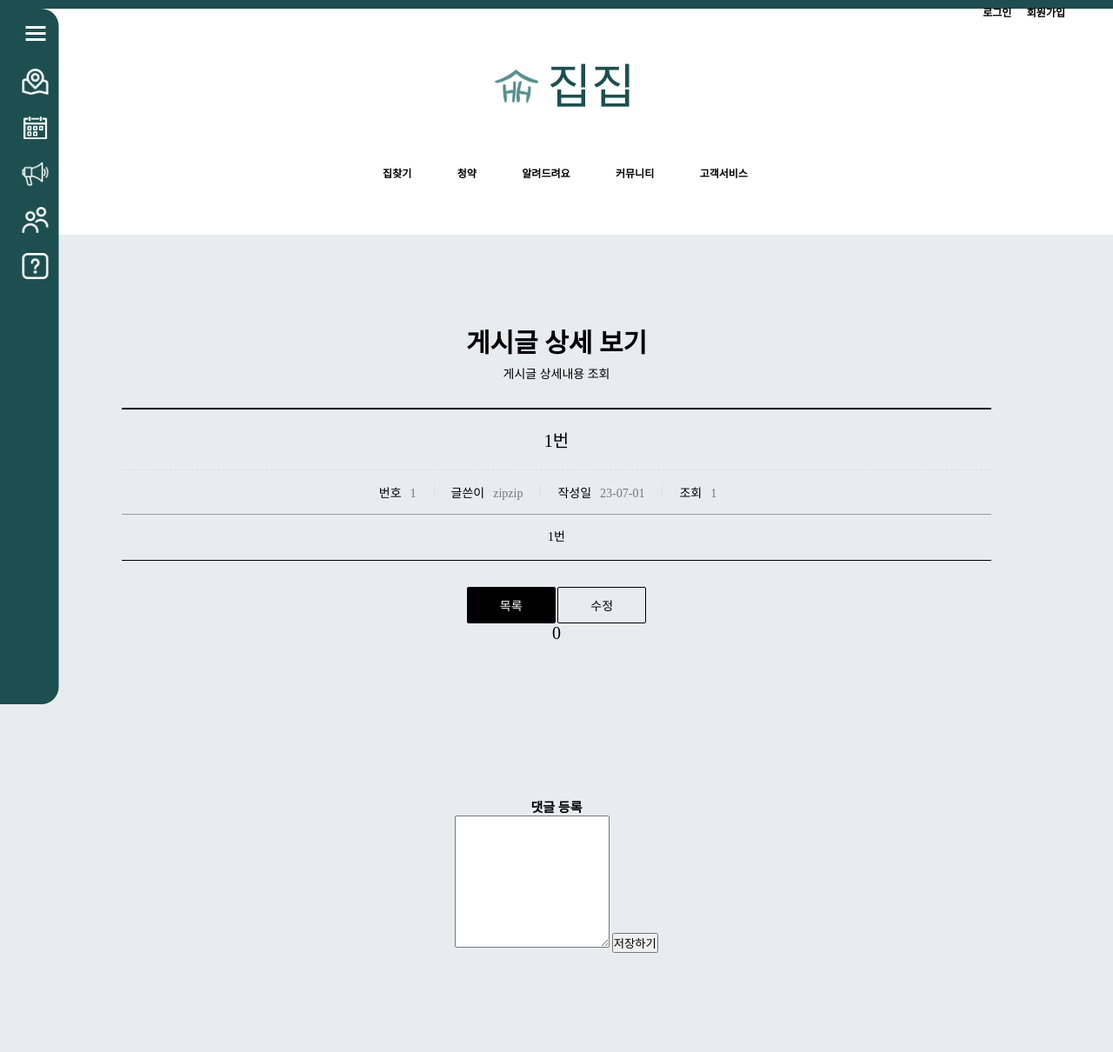
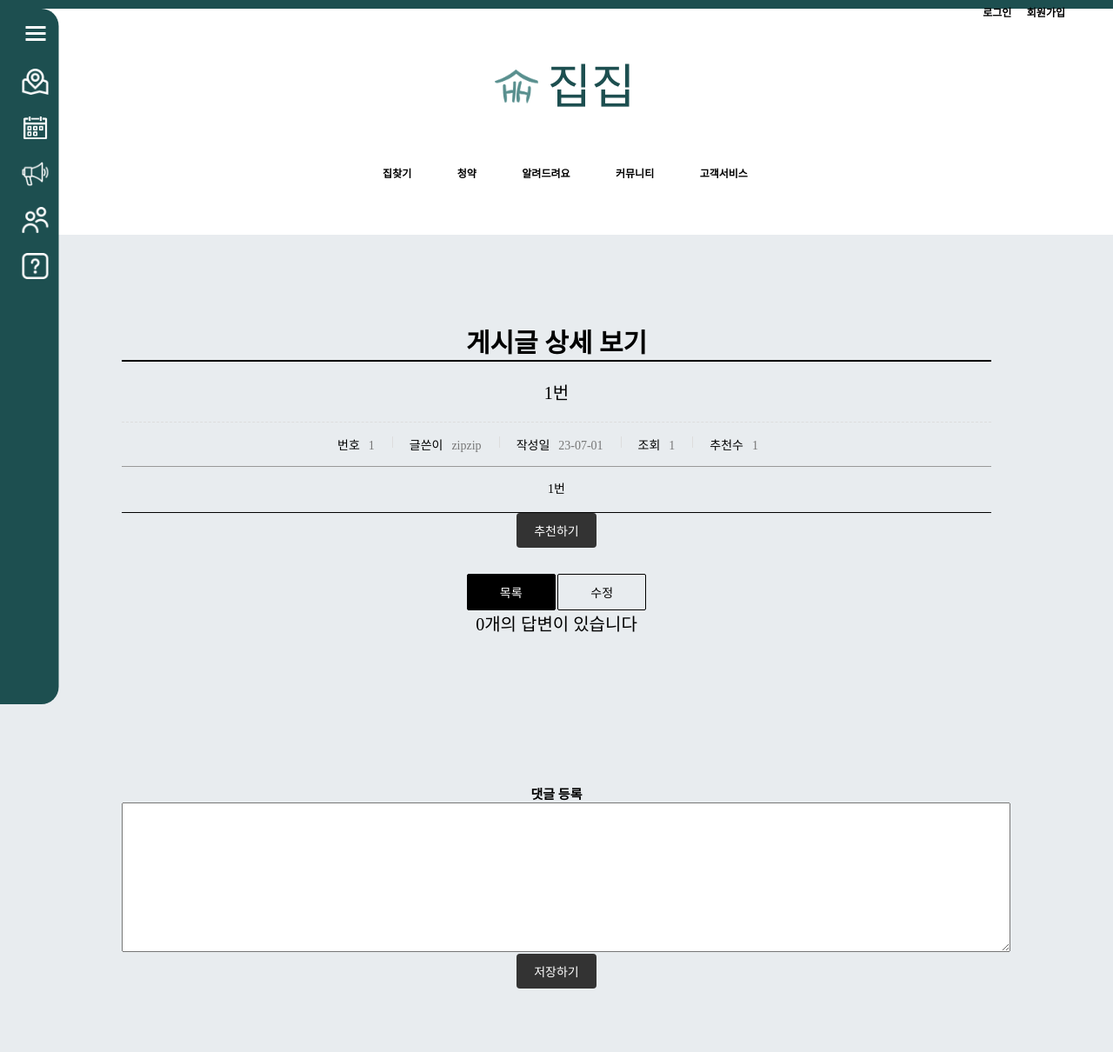
Before and after one commit to pshho/team3_django_project, a Django app: page /community/1/ in a window 1280 px wide. Shown: the whole page at 87% size. Run offline with Django 4.2, Linux system fonts and the light colour scheme; a user stored in the database is signed in; data comes from the database, SQL or seed files in the repository; both versions use the stored data as it was after the commit; some web fonts are replaced.

Commit message:
승우자유게시판완료댓글은좀더해야할듯

```diff
--- a/polls/community/views.py
+++ b/polls/community/views.py
@@ -1,6 +1,6 @@
 from django.contrib.auth.decorators import login_required
 from django.core.paginator import Paginator
-from django.http import request
+from django.http import request, JsonResponse
 from django.shortcuts import render, redirect,get_object_or_404
 from django.utils import timezone
 
@@ -29,6 +29,13 @@ def board_free_detail(request, free_board_id):
     free_board = get_object_or_404(Free_Board, id=free_board_id)
     free_board.b_hit += 1
     free_board.save()
+
+    # 게시글 추천 테스트
+    if request.method == 'POST':
+        # 게시글 추천처리
+        free_board.b_recommend += 1
+        free_board.save()
+        return redirect('community:detail', free_board_id=free_board_id)
 
     # AnswerForm과 연관된 데이터 필터링
     answers_list = Answer.objects.filter(board_id=free_board_id)
--- a/polls/static/css/board/board_css.css
+++ b/polls/static/css/board/board_css.css
@@ -16,9 +16,7 @@ a{text-decoration: none;color: initial;}
 /* ####  board_wrap : 게시판 가장 부모영역 가장외곽 영역 #### */
 
 /* .board_title : 게시판 제목영역 */
-.board_title{
-    margin-bottom: 30px;
-}
+
 
 .board_title strong{
     /* 짤막상식 em과 rem 차이는 */
@@ -42,6 +40,12 @@ html{
     margin-top: 5px;
     font-size: 1.4rem;
 }
+/* 조회수 추천수 */
+.board_title_takes{
+    text-align: right;
+    font-size: 15px;
+}
+
 /* #### .board_title : 게시판 제목영역 #### */
 
 /* board_list : 게시판 내용 */
@@ -88,7 +92,7 @@ html{
     width: 10%;
 }
 .board_list .title{
-    width: 60%;
+    width: 40%;
     text-align: left;
 }
 
@@ -104,14 +108,20 @@ html{
     width: 10%;
 }
 
+.board_list .recommend{
+    width: 10%;
+}
+
+
 /* #### board_list : 게시판 내용 #### */
 
 
 /* board_page : 게시글 버튼영역  */
 .board_page{
     margin-top: 30px;
-    text-align: center;
-
+    flex: 1;
+    display: flex;
+    justify-content: center;
     /* 부모가 font-size0이다 감오쥬? */
     /* 자식 요소 수평배치할려고 하는거쥬? */
     font-size: 0;
@@ -256,6 +266,49 @@ html{
     font-size: 1.4rem;
 }
 
+/* 댓글 기능 */
+.comment {
+    margin-bottom: 10px;
+    padding: 10px;
+    background-color: #f1f1f1;
+    border: 1px solid #ccc;
+    text-align: initial;
+}
+
+.comment p {
+    margin: 0;
+}
+
+.comment-form textarea {
+    width: 100%;
+    padding: 10px;
+}
+
+.comment-form button {
+    padding: 10px 20px;
+    background-color: #333;
+    color: #fff;
+    font-size: 1.4rem;
+    border: none;
+    border-radius: 4px;
+    cursor: pointer;
+}
+
+.recommendation_button button {
+    padding: 10px 20px;
+    background-color: #333;
+    color: #fff;
+    font-size: 1.4rem;
+    border: none;
+    border-radius: 4px;
+    cursor: pointer;
+}
+
+.recommendation_button button:hover {
+    background-color: #555;
+}
+
+
 
 
 /* #### .board_view : 게시글 보여지는 영역 #### */
--- a/polls/templates/community/board_free/board_free_detail.html
+++ b/polls/templates/community/board_free/board_free_detail.html
@@ -15,7 +15,6 @@
 <div class="board_wrap">
     <div class="board_title">
         <strong>게시글 상세 보기</strong>
-            <p>게시글 상세내용 조회</p>
     </div>
 
     <div class="board_view_wrap">
@@ -52,34 +51,57 @@
                         <dt>조회</dt>
                         <dd>{{free_board.b_hit}}</dd>
                     </dl>
+                    <dl>
+                        <dt>추천수</dt>
+                        <dd id="recommendation_count">{{ free_board.b_recommend }}</dd>
+                    </dl>
                 </div>
+
                 <div class="cont">{{free_board.b_content}}</div>
+                <div class="recommendation_button">
+                    <form action="{% url 'community:detail' free_board.id %}" method="post">
+                        {% csrf_token %}
+                        <button type="submit">추천하기</button>
+                    </form>
+                </div>
             </div>
             {% if free_board.user == request.user %}
             <div class="bt_wrap">
                 <a href="{% url 'community:free' %}" class="on">목록</a>
                 <a href="{% url 'community:update' free_board.id %}">수정</a>
+
+            {% else %}
+                <div class="bt_wrap">
+                    <a href="{% url 'community:free' %}" class="on">목록</a>
                 </div>
                 {% endif %}
             </div>
         </div>
-        <div style="height: 200px; font-size: 2rem;">
-            {{ answers_list.count }}
+        <div style="height: 200px; font-size: 2rem;" class="answer_wrap">
+            {{ answers_list.count }}개의 답변이 있습니다
             {% for ans in answers_list %}
+            <div class="comment">
+                <p>작성자: {{ ans.author }}</p>
                 <p>{{ ans.content }}</p>
-            <p>{{ ans.author }}</p>
+            </div>
             {% endfor %}
         </div>
+        {% if user.is_authenticated %}
         <section>
             <h2>댓글 등록</h2>
-            <form action="{% url 'community:comment_create' free_board.id %}" method="post">
+
+            <form class="comment-form" action="{% url 'community:comment_create' free_board.id %}" method="post">
                 {% csrf_token %}
                 <textarea name="content" rows="10"></textarea>
                 <button type="submit">저장하기</button>
             </form>
         </section>
+        {% else %}
+        <h2>로그인시 댓글 이용 가능합니다.</h2>
+        {% endif %}
+    </div>
 
-    </div>
+
 </body>
 
 </html>
```
Also changed, not shown: polls/templates/community/board_free/board_free.html (+14 -4 lines), polls/db.sqlite3. Lines whose indentation alone changed are shown as unchanged.
